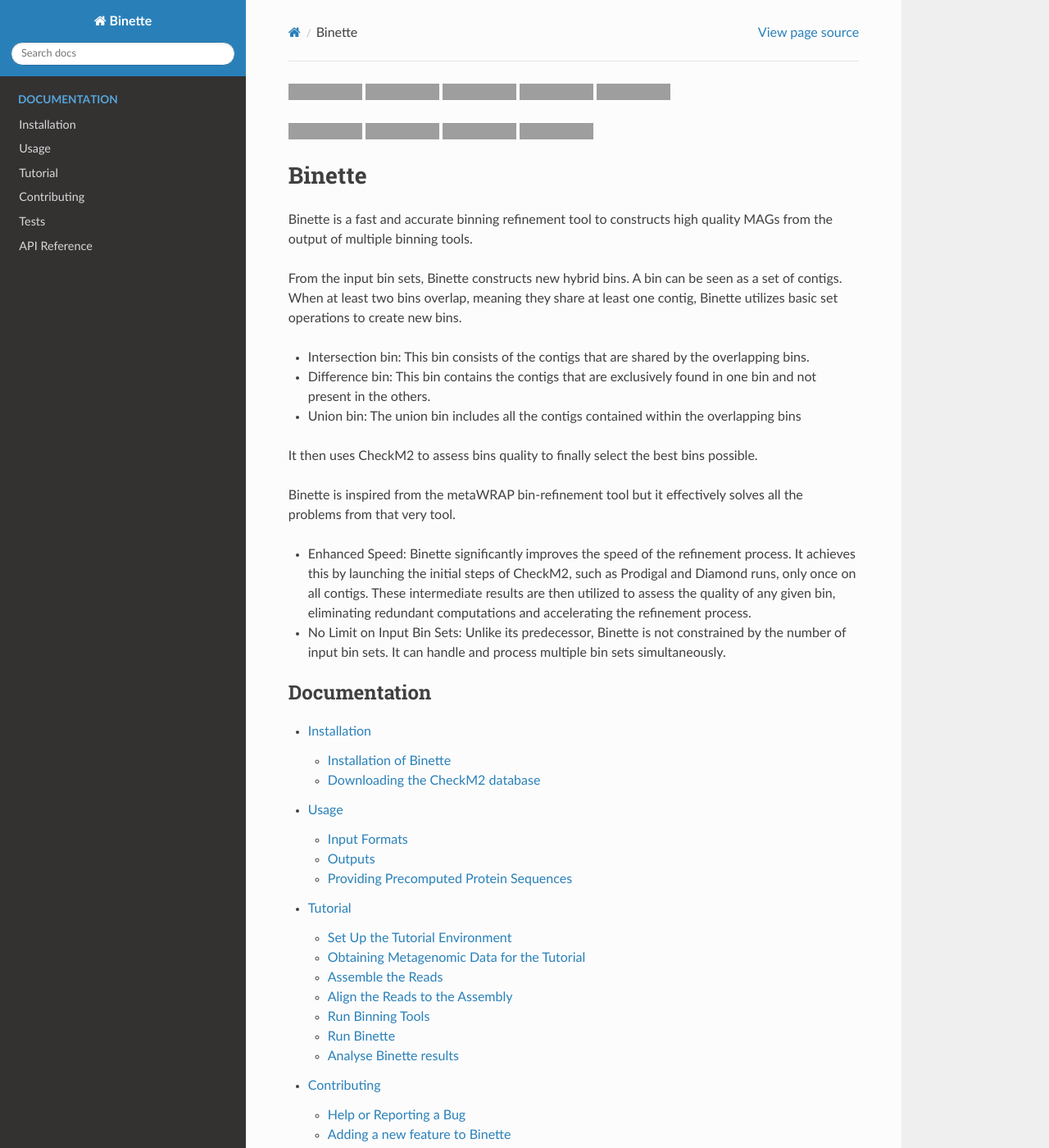
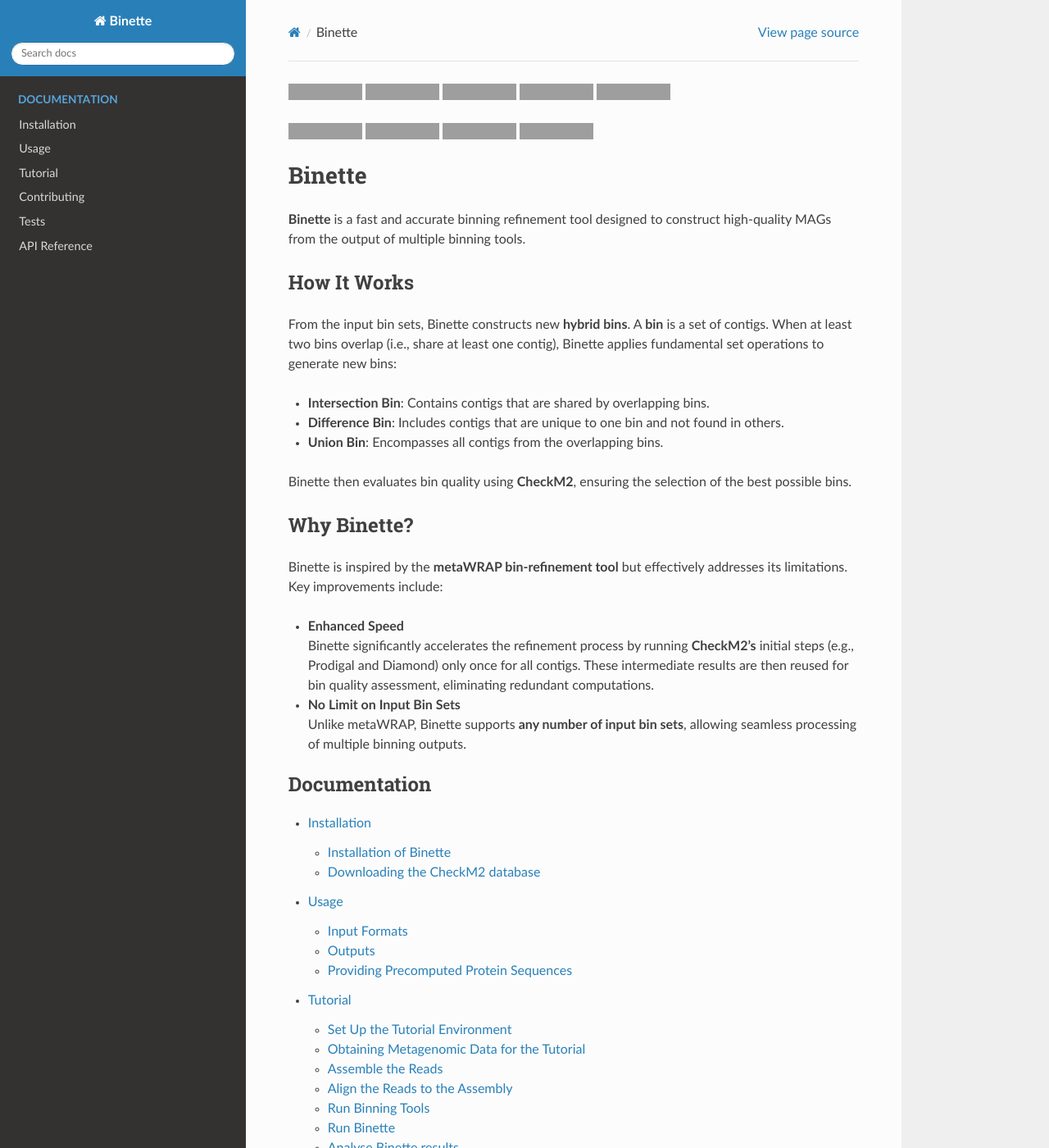
Before and after one commit to genotoul-bioinfo/Binette, a Sphinx documentation site: the page built from docs/index.md, in a window 1280 px wide and 1400 px high, cut to the strip 0-1400 px from the top of the window. Shown: the whole strip at 82% size. Built offline with Sphinx 7.4.7 and the Read the Docs theme 3.1.0, drawn with Linux system fonts in a browser that asks for light colours; grey boxes are pictures that could not be loaded.

Commit message:
Update index.md

```diff
--- a/docs/index.md
+++ b/docs/index.md
@@ -17,19 +17,27 @@
 
 # Binette
 
+**Binette** is a fast and accurate binning refinement tool designed to construct high-quality MAGs from the output of multiple binning tools.
 
-Binette is a fast and accurate binning refinement tool to constructs high quality MAGs from the output of multiple binning tools.
+### How It Works
 
-From the input bin sets, Binette constructs new hybrid bins. A bin can be seen as a set of contigs. When at least two bins overlap, meaning they share at least one contig, Binette utilizes basic set operations to create new bins.
-- Intersection bin: This bin consists of the contigs that are shared by the overlapping bins.
-- Difference bin: This bin contains the contigs that are exclusively found in one bin and not present in the others.
-- Union bin: The union bin includes all the contigs contained within the overlapping bins
+From the input bin sets, Binette constructs new **hybrid bins**. A **bin** is a set of contigs. When at least two bins overlap (i.e., share at least one contig), Binette applies fundamental set operations to generate new bins:
 
-It then uses CheckM2 to assess bins quality to finally select the best bins possible.
+- **Intersection Bin**: Contains contigs that are shared by overlapping bins.
+- **Difference Bin**: Includes contigs that are unique to one bin and not found in others.
+- **Union Bin**: Encompasses all contigs from the overlapping bins.
 
-Binette is inspired from the metaWRAP bin-refinement tool but it effectively solves all the problems from that very tool.
-- Enhanced Speed: Binette significantly improves the speed of the refinement process. It achieves this by launching the initial steps of CheckM2, such as Prodigal and Diamond runs, only once on all contigs. These intermediate results are then utilized to assess the quality of any given bin, eliminating redundant computations and accelerating the refinement process.
-- No Limit on Input Bin Sets: Unlike its predecessor, Binette is not constrained by the number of input bin sets. It can handle and process multiple bin sets simultaneously.
+Binette then evaluates bin quality using **CheckM2**, ensuring the selection of the best possible bins.
+
+### Why Binette?
+
+Binette is inspired by the **metaWRAP bin-refinement tool** but effectively addresses its limitations. Key improvements include:
+
+- **Enhanced Speed**
+  Binette significantly accelerates the refinement process by running **CheckM2's** initial steps (e.g., Prodigal and Diamond) only once for all contigs. These intermediate results are then reused for bin quality assessment, eliminating redundant computations.
+
+- **No Limit on Input Bin Sets**
+  Unlike metaWRAP, Binette supports **any number of input bin sets**, allowing seamless processing of multiple binning outputs.
 
 
 
```
